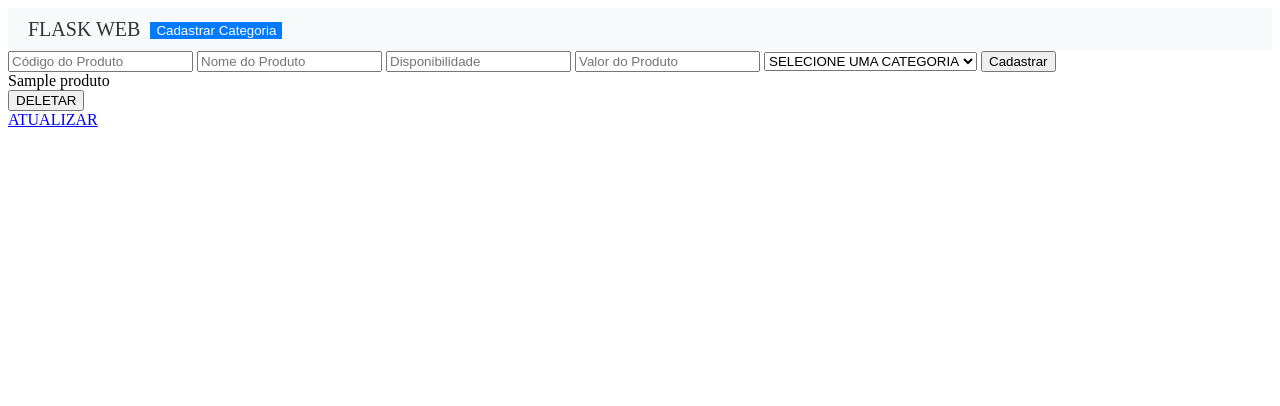
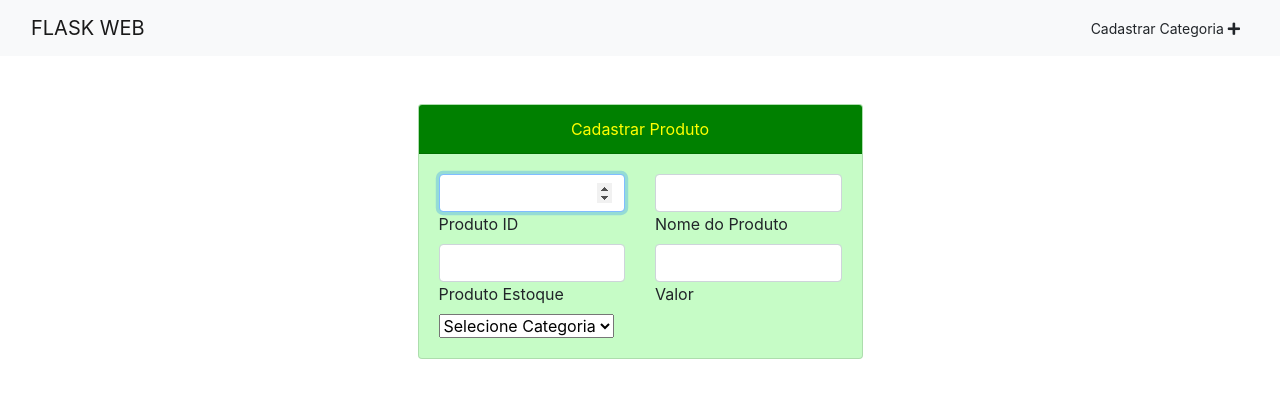
Before and after one commit to Jovinull/Flask-Web, a Flask app: template src/templates/public/index.html in a window 1280 px wide. Shown: the top 406 px of the page. Run offline with Flask 3, Linux system fonts and the light colour scheme; the template is opened without the code that fills it: most values are stand-ins (such as "Sample title", 1, 10 or a date in 2020); some libraries are stand-ins or nearby versions.

Commit message:
Register Product and Categorie

```diff
--- a/src/static/css/style.css
+++ b/src/static/css/style.css
@@ -1,78 +1,54 @@
-/* Estilos para o navbar */
-.navbar {
-    background-color: #f8f9fa; /* Cor de fundo do navbar */
-    padding: 10px 20px; /* Espaçamento interno */
+.modal-title {
+    margin-bottom: 0;
+    line-height: 1.5;
+    background-color: green;
+    color: yellow;
 }
 
-.navbar-content {
-    display: flex; /* Torna os itens filhos em flexbox */
-    align-items: center; /* Alinha os itens verticalmente */
+.modal-header {
+    display: -ms-flexbox;
+    display: flex;
+    -ms-flex-align: start;
+    align-items: flex-start;
+    -ms-flex-pack: justify;
+    justify-content: space-between;
+    padding: 1rem 1rem;
+    border-bottom: 1px solid #dee2e6;
+    border-top-left-radius: calc(.3rem -1px);
+    border-top-right-radius: calc(.3rem -1px);
+    background-color: green;
 }
 
-.nav-brand {
-    font-size: 20px; /* Tamanho da fonte do logotipo */
-    color: #333; /* Cor do texto */
-    text-decoration: none; /* Remove sublinhado do link */
+.modal-body {
+    position: relative;
+    -ms-flex: 1 1 auto;
+    flex: 1 1 auto;
+    padding: 1rem;
+    background-color: rgb(209, 252, 93);
 }
 
-.navbar-nav-fluid .btn {
-    background-color: #007bff; /* Cor de fundo do botão */
-    color: #fff; /* Cor do texto do botão */
-    border: none; /* Remove borda do botão */
-    margin-left: 10px; /* Espaçamento entre os botões */
+.modal-dialog .modal-content {
+    border: 0;
+    border-radius: .125rem;
+    background-color: rgb(209, 252, 93);
+    -webkit-box-shadow: 0 5px 11px 0 rgb(0 0 0 / 18%), 0 4px 15px 0 rgb(0 0 0 / 15%);
+    box-shadow: 0 5px 11px 0 rgb(0 0 0 / 18%), 0 4px 15px 0 rgb(0 0 0 / 15%);
 }
 
-.navbar-nav-fluid .btn:hover {
-    background-color: #0056b3; /* Cor de fundo do botão ao passar o mouse */
+.card {
+    background-color: rgb(198, 252, 198);
 }
 
-/* Estilos para mensagens de sucesso */
-.alert-success {
-    color: #155724; /* Cor do texto */
-    background-color: #d4edda; /* Cor de fundo */
-    border-color: #c3e6cb; /* Cor da borda */
+.card-header {
+    padding: .75rem 1.25rem;
+    margin-bottom: 0;
+    background-color: green;
+    border-bottom: 1px solid rgba(0, 0, 0, .125);
+    color: yellow;
 }
 
-.alert-success strong {
-    font-weight: bold; /* Define a fonte como negrito */
+.md-firm label{
+    font-size: 1rem;
+    color: blue;
+    font-weight: 5rem;
 }
-
-.alert-success i {
-    margin-left: 5px; /* Espaçamento entre o ícone e o texto */
-}
-
-/* Estilos para mensagens de erro */
-.alert-danger {
-    color: #721c24; /* Cor do texto */
-    background-color: #f8d7da; /* Cor de fundo */
-    border-color: #f5c6cb; /* Cor da borda */
-}
-
-.alert-danger strong {
-    font-weight: bold; /* Define a fonte como negrito */
-}
-
-.alert-danger i {
-    margin-left: 5px; /* Espaçamento entre o ícone e o texto */
-}
-
-/* Estilos comuns para ambas as mensagens */
-.alert {
-    position: relative; /* Define a posição como relativa */
-    padding: .75rem 1.25rem; /* Espaçamento interno */
-    margin-bottom: 1rem; /* Espaçamento inferior */
-    border: 1px solid transparent; /* Borda transparente */
-    border-radius: .25rem; /* Raio da borda */
-}
-
-.alert-dismissible {
-    padding-right: 4rem; /* Espaçamento à direita para o botão de fechar */
-}
-
-.alert-dismissible .close {
-    position: absolute; /* Define a posição como absoluta */
-    top: 0; /* Alinha o botão ao topo */
-    right: 0; /* Alinha o botão à direita */
-    padding: .75rem 1.25rem; /* Espaçamento interno */
-    color: inherit; /* Cor do texto herda do elemento pai */
-}
--- a/src/templates/base.html
+++ b/src/templates/base.html
@@ -1,15 +1,29 @@
 <!DOCTYPE html>
 <html lang="en">
+
 <head>
     <!-- Define a codificação de caracteres e a configuração de viewport para responsividade -->
     <meta charset="UTF-8">
     <meta name="viewport" content="width=device-width, initial-scale=1.0">
+
+    <link rel="stylesheet" href="https://cdn.jsdelivr.net/npm/bootstrap@4.5.3/dist/css/bootstrap.min.css"
+        integrity="sha384-TX8t27EcRE3e/ihU7zmQxVncDAy5uIKz4rEkgIXeMed4M0jlfIDPvg6uqKI2xXr2" crossorigin="anonymous">
+
     <!-- Define o título da página -->
     <title>FLASK WEB</title>
 
+    <link rel="stylesheet" href="https://use.fontawesome.com/releases/v5.8.2/css/all.css">
+
     <link rel="stylesheet" href="{{ url_for('static', filename='css/style.css') }}">
-    <link rel="stylesheet" href="{{ url_for('static', filename='css/style.css') }}">
+
+    <script src="https://code.jquery.com/jquery-3.5.1.slim.min.js"
+        integrity="sha384-DfXdz2htPH0lsSSs5nCTpuj/zy4C+OGpamoFVy38MVBnE+IbbVYUew+OrCXaRkfj"
+        crossorigin="anonymous"></script>
+    <script src="https://cdn.jsdelivr.net/npm/bootstrap@4.5.3/dist/js/bootstrap.bundle.min.js"
+        integrity="sha384-ho+j7jyWK8fNQe+A12Hb8AhRq26LrZ/JpcUGGOn+Y7RsweNrtN/tE3MoK7ZeZDyx"
+        crossorigin="anonymous"></script>
 </head>
+
 <body>
 
     {% include "partials/msg.html" %}
@@ -21,4 +35,5 @@
     <!-- Fim do bloco 'content' -->
     {% endblock %}
 </body>
+
 </html>
--- a/src/templates/partials/nav.html
+++ b/src/templates/partials/nav.html
@@ -2,15 +2,54 @@
     <!-- Cria uma barra de navegação com posicionamento fixo no topo da página -->
     <div class="container-fluid">
         <!-- Define um contêiner fluido para o conteúdo da barra de navegação -->
-        <div class="navbar-content">
-            <!-- Conteúdo da barra de navegação -->
-            <a class="nav-brand" href="/">FLASK WEB</a>
-            <!-- Link para a página inicial com o texto "FLASK WEB" -->
-            <div class="navbar-nav-fluid">
-                <!-- Define uma área para itens de navegação -->
-                <button class="btn btn-sucess btn-sm">Cadastrar Categoria <i class="fas fa-solid fa-square-plus"></i></button>
-                <!-- Botão para cadastrar uma categoria com um ícone de "mais" -->
+        <!-- Conteúdo da barra de navegação -->
+        <a class="navbar-brand" href="/">FLASK WEB</a>
+        <!-- Link para a página inicial com o texto "FLASK WEB" -->
+        <div class="navbar-nav ml-auto">
+            <!-- Define uma área para itens de navegação -->
+            <button class="btn btn-sucess btn-sm" data-toggle="modal" data-target="#modalForm"> Cadastrar Categoria <i
+                    class="fas fa-plus"></i></button>
+            <!-- Botão para cadastrar uma categoria com um ícone de "mais" -->
+        </div>
+    </div>
+</nav>
+
+<!-- Modal -->
+<div class="modal fade" id="modalForm" tabindex="-1" role="dialog" aria-labelledby="myModalLabel" aria-hidden="true">
+    <div class="modal-dialog" role="document">
+        <div class="modal-content">
+            <div class="modal-header text-center">
+                <h4 class="modal-title w-100 font-weight-bold"> Cadastrar Categoria </h4>
+                <button type="button" class="close" data-dismiss="modal" aria-label="Close">
+                    <span aria-hidden="true">&times;</span>
+                </button>
+            </div>
+            <div class="modal-body mx-3">
+                <form action="/create/categorie" method="POST">
+                    <div class="md-form mb-5">
+                        <i class="fas fa-id-card prefix grey-text"></i>
+                        <input type="number" name="id" id="defaultForm-email" class="form-control validate">
+                        <label data-error="wrong" data-success="right" for="defaultForm-email">ID</label>
+                    </div>
+
+                    <div class="md-form mb-4">
+                        <i class="fas fa-signature prefix grey-text"></i>
+                        <input type="text" name="name" id="defaultForm-pass" class="form-control validate">
+                        <label data-error="wrong" data-success="right" for="defaultForm-pass">Nome Categoria</label>
+                    </div>
+
+                    <div class="md-form mb-4">
+                        <i class="fas fa-pen-square prefix grey-text"></i>
+                        <textarea name="description" id="defaultForm-description" class="form-control"
+                            placeholder="description"></textarea>
+                    </div>
+                    <div class="d-flex justify-content-center">
+                        <button class="btn btn-primary btn-block">
+                            Cadastrar <i class="fas fa-plus"></i>
+                        </button>
+                    </div>
+                </form>
             </div>
         </div>
     </div>
-</nav>
+</div>
--- a/src/templates/public/index.html
+++ b/src/templates/public/index.html
@@ -2,48 +2,60 @@
 
 <!-- Extende o template base "base.html" -->
 
+{% block title %} Loja Flask {% endblock %}
+
 {% block content %}
 
-<!-- Inicia o bloco 'content', que substituirá o bloco correspondente no template base -->
+<main id="main">
+    <div class="container">
+        <div class="row g-0 justify-content-center">
+            <div class="col-lg-5 d-flex">
+                <div id="content-main" class="align-self-center mx-auto my-5">
+                    <div class="card">
+                        <div class="card-header text-center">
+                            Cadastrar Produto
+                        </div>
+                        <div class="card-body">
+                            <div action="/" method="POST" class="p-10">
+                                <div class="md-form row">
+                                    <div class="col">
+                                        <input type="number" name="code" class="form-control" id="codeInput" required autofocus>
+                                        <label for="codeInput">Produto ID</label>
+                                    </div>
+                                    <div class="col">
+                                        <input type="text" name="name" class="form-control" id="nameInput" required autofocus>
+                                        <label for="nameInput">Nome do Produto</label>
+                                    </div>
+                                </div>
 
-<form action="/" method="POST">
-    <!-- Formulário com método POST e rota "/" -->
-    <input type="number" name="code" placeholder="Código do Produto">
-    <!-- Campo de entrada para o código do produto -->
-    <input type="text" name="name" placeholder="Nome do Produto">
-    <!-- Campo de entrada para o nome do produto -->
-    <input type="number" name="stock" placeholder="Disponibilidade">
-    <!-- Campo de entrada para a disponibilidade do produto -->
-    <input type="number" name="value" placeholder="Valor do Produto">
-    <!-- Campo de entrada para o valor do produto -->
+                                <div class="md-form row">
+                                    <div class="col">
+                                        <input type="number" name="stock" class="form-control" id="stockInput" required autofocus>
+                                        <label for="stockInput">Produto Estoque</label>
+                                    </div>
+                                    <div class="col">
+                                        <input type="number" name="value" class="form-control" id="valueInput" required autofocus>
+                                        <label for="valueInput">Valor</label>
+                                    </div>
+                                </div>
 
-    <select name="category">
-        <option selected>SELECIONE UMA CATEGORIA</option>
-        {% for categorie in categories %}
-            <option value='{{categorie.0}}'>{{categorie.1}}</option>
-        {% endfor %}
-    </select>
+                                <div class="md-form">
+                                    <select name="category" class="mdb-select" id="categoryInput">
+                                        <option selected>Selecione Categoria</option>
+                                        {% for categorie in categories %}
+                                            <option value="{{categorie.0}}">{{categorie.1}}</option>
+                                        {% endfor %}
+                                    </select>
+                                </div>
 
-    <button type="submit">Cadastrar</button>
-    <!-- Botão de envio do formulário -->
-</form>
-
-{% for produto in data %}
-    <!-- Loop através dos produtos fornecidos como contexto -->
-    {{produto.1}}
-    <!-- Exibe o nome do produto -->
-    <form action="/delete/produto/{{produto.0}}" method="POST">
-        <!-- Formulário para excluir o produto com o código correspondente -->
-        <button>DELETAR</button>
-        <!-- Botão para deletar o produto -->
-    </form>
-    <a href="/update/produto/{{produto.0}}">ATUALIZAR</a>
-    <!-- Link para atualizar os detalhes do produto -->
-{% else %}
-    <!-- Se não houver produtos cadastrados -->
-    NÃO EXISTEM PRODUTOS CADASTRADOS
-{% endfor %}
-<!-- Fim do loop -->
+                            </div>
+                        </div>
+                    </div>
+                </div>
+            </div>
+        </div>
+    </div>
+</main>
 
 {% endblock %}
 
```
